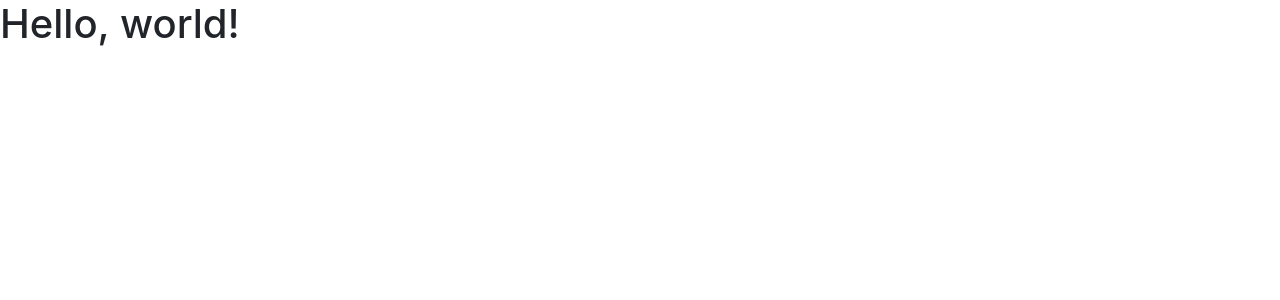
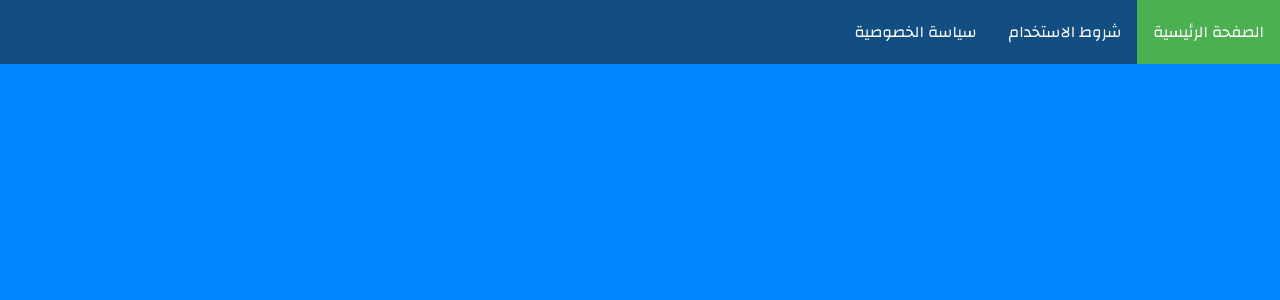
Before and after one commit to 0xSaltyHash/chatbot, a Flask app: page / in a window 1280 px wide. Shown: the top 300 px of the page. Run offline with Flask 2, Linux system fonts and the light colour scheme; some libraries are stand-ins or nearby versions.

Commit message:
add navigation bar and navigation bar styling

```diff
--- /dev/null
+++ b/static/style.css
@@ -0,0 +1,40 @@
+body {
+	direction: rtl;
+	background-color: #0084FF;
+	margin: 0;
+	font-family: Changa;
+}
+
+ul {
+	list-style: none;
+	margin: 0;
+    padding: 0;
+	overflow: hidden;
+
+}
+nav {
+	background-color: #134e82;
+	margin: 0;
+    padding: 0;
+	display: block;
+}
+li {
+	float: right;
+}
+
+li a {
+    display: block;
+    padding: 20px 16px;
+    background-color: #134e82;
+	text-decoration: none;
+	color: white;
+	text-align: center;
+}
+
+li a:hover {
+    background-color: #111;
+}
+
+.active {
+    background-color: #4CAF50;
+}
--- a/templates/index.html
+++ b/templates/index.html
@@ -4,15 +4,20 @@
     <!-- Required meta tags -->
     <meta charset="utf-8">
     <meta name="viewport" content="width=device-width, initial-scale=1, shrink-to-fit=no">
-
-    <!-- Bootstrap CSS -->
+	<link href="https://fonts.googleapis.com/css?family=Changa" rel="stylesheet">
     <link rel="stylesheet" href="https://stackpath.bootstrapcdn.com/bootstrap/4.1.3/css/bootstrap.min.css" integrity="sha384-MCw98/SFnGE8fJT3GXwEOngsV7Zt27NXFoaoApmYm81iuXoPkFOJwJ8ERdknLPMO" crossorigin="anonymous">
-
-    <title>Hello, world!</title>
+	<link rel="stylesheet" type="text/css" href="../static/style.css">
+    <title>الصفحة الرئيسية</title>
   </head>
   <body>
-    <h1>Hello, world!</h1>
-
+	<!--navigation bar-->
+	<nav>
+		<ul>
+			<li> <a class="active" href="#">الصفحة الرئيسية</a></li>
+			<li><a href="#">شروط الاستخدام</a></li>
+			<li><a href="#">سياسة الخصوصية</a></li>
+		</ul>
+	</nav>
     <!-- Optional JavaScript -->
     <!-- jQuery first, then Popper.js, then Bootstrap JS -->
     <script src="https://code.jquery.com/jquery-3.3.1.slim.min.js" integrity="sha384-q8i/X+965DzO0rT7abK41JStQIAqVgRVzpbzo5smXKp4YfRvH+8abtTE1Pi6jizo" crossorigin="anonymous"></script>
```
Also changed, not shown: static/index.html (deleted, +0 -22 lines).
